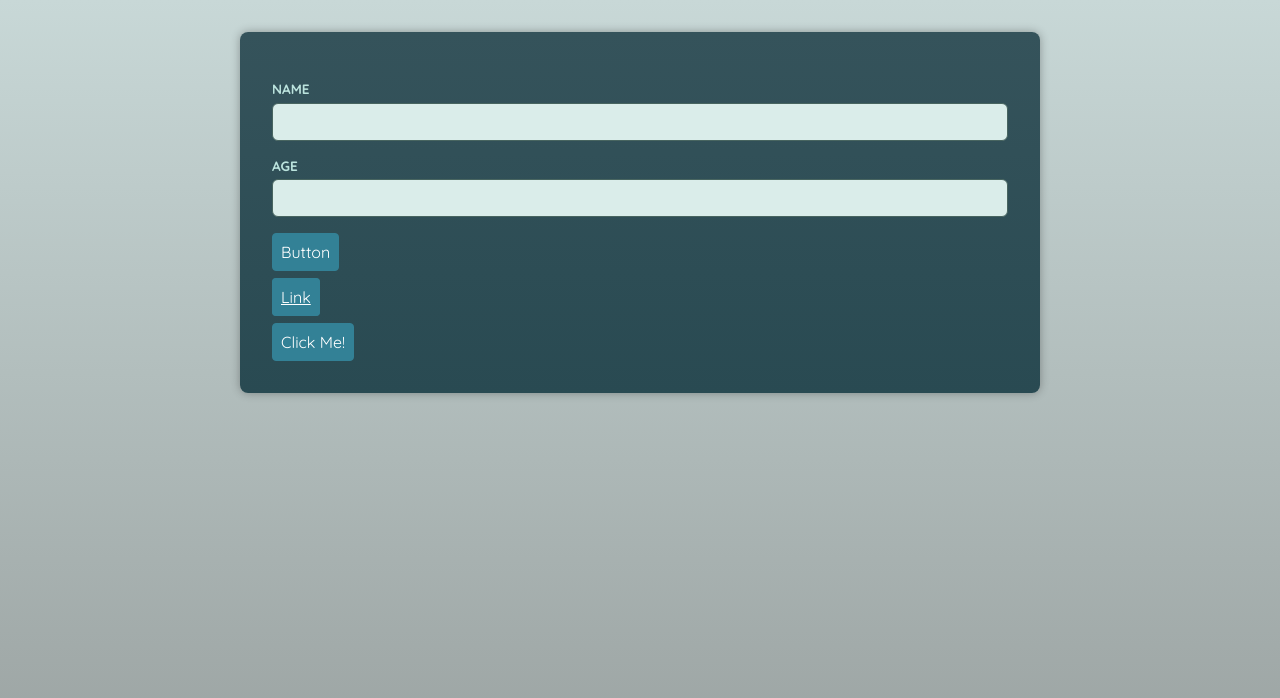
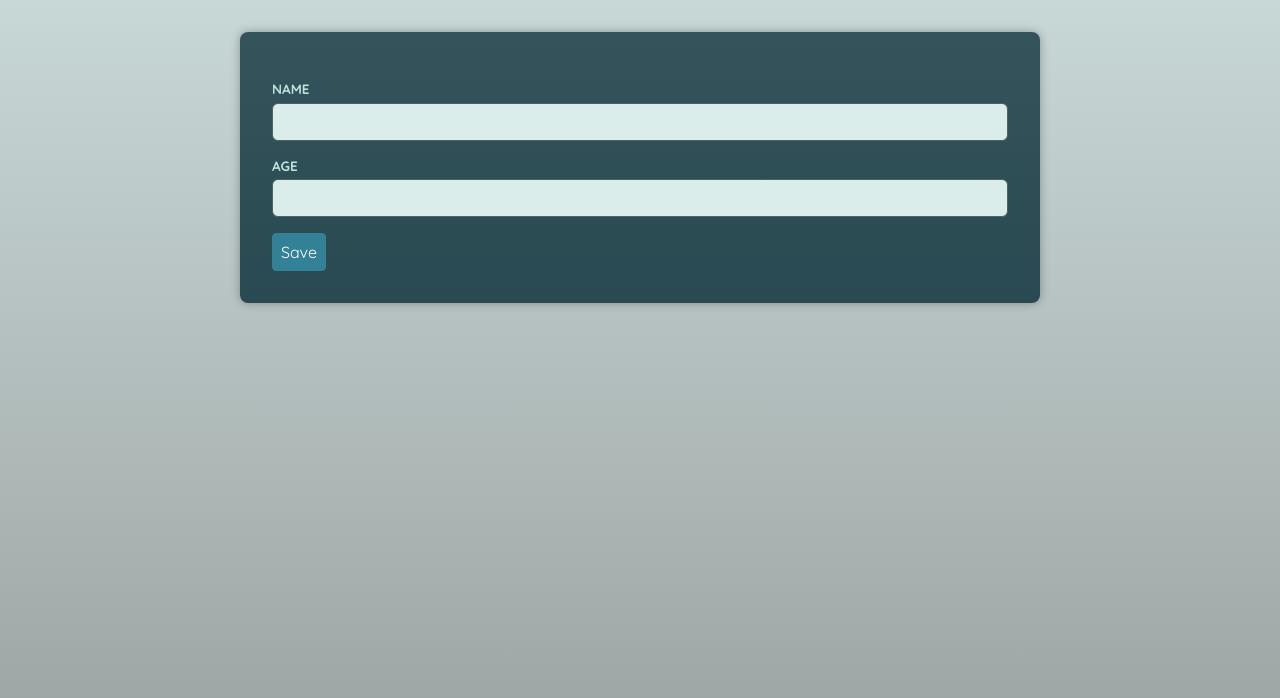
Before and after one commit to DopaMoe/ts_crash_course, a React (Vite) app in the folder adv-react-ts/: page / in a window 1280 px wide. Shown: the top 698 px of the page. Built offline with nearby package versions, Linux system fonts and the light colour scheme; a web font is replaced by a local one.

Commit message:
Form Component

```diff
--- a/adv-react-ts/src/App.tsx
+++ b/adv-react-ts/src/App.tsx
@@ -1,23 +1,34 @@
-import {useRef} from "react";
+// import {useRef} from "react";
 import Input from "./components/Input.tsx";
 import Button from "./components/Button.tsx";
-import Container from "./components/Container.tsx";
+// import Container from "./components/Container.tsx";
+import Form from "./components/Form.tsx";
 
 function App() {
-    const input = useRef<HTMLInputElement>(null)
+    // const input = useRef<HTMLInputElement>(null);
+    function handleSave(data: unknown) {
+        const extractedData = data as { name: string, age: string };
+        console.log(extractedData);
+    }
+
     return (
         <main>
-            <Input label="name" id="name" type="text" ref={input}/>
-            <Input label="Age" id="age" type="number"/>
+            {/*<Input label="name" id="name" type="text" ref={input}/>*/}
+            {/*<Input label="Age" id="age" type="number"/>*/}
+            {/*<p>*/}
+            {/*    <Button>Button</Button>*/}
+            {/*</p>*/}
+            {/*<p>*/}
+            {/*    <Button href="https://www.google.com">Link</Button>*/}
+            {/*</p>*/}
 
-            <p>
-                <Button>Button</Button>
-            </p>
-            <p>
-                <Button href="https://www.google.com">Link</Button>
-            </p>
+            {/*<Container as={Button} onClick={() => console.log("Polymorphic Component")}>Click Me!</Container>*/}
 
-            <Container as={Button} onClick={() => console.log("Polymorphic Component")}>Click Me!</Container>
+            <Form onSave={handleSave}>
+                <Input label="name" id="name" type="text"/>
+                <Input label="Age" id="age" type="number"/>
+                <Button>Save</Button>
+            </Form>
         </main>
     );
 }
--- /dev/null
+++ b/adv-react-ts/src/components/Form.tsx
@@ -0,0 +1,18 @@
+import {type ComponentPropsWithoutRef, type FormEvent} from "react";
+
+interface FormProps extends ComponentPropsWithoutRef<'form'> {
+    onSave: (value: unknown) => void;
+}
+
+export default function Form({onSave, children, ...otherProps}: FormProps) {
+    function handleSubmit(event: FormEvent<HTMLFormElement>) {
+        event.preventDefault();
+        const formData = new FormData(event.currentTarget);
+        const data = Object.fromEntries(formData);
+        onSave(data);
+    }
+
+    return (
+        <form {...otherProps} onSubmit={handleSubmit}>{children}</form>
+    );
+}
--- a/adv-react-ts/src/components/Input.tsx
+++ b/adv-react-ts/src/components/Input.tsx
@@ -10,7 +10,7 @@ const Input = forwardRef<HTMLInputElement, InputProps>(function Input({label, id
     return (
         <p>
             <label htmlFor={id}>{label}</label>
-            <input id={id} type="text" {...props} ref={ref}/>
+            <input id={id} name={id} type="text" {...props} ref={ref}/>
         </p>
     );
 });
```
